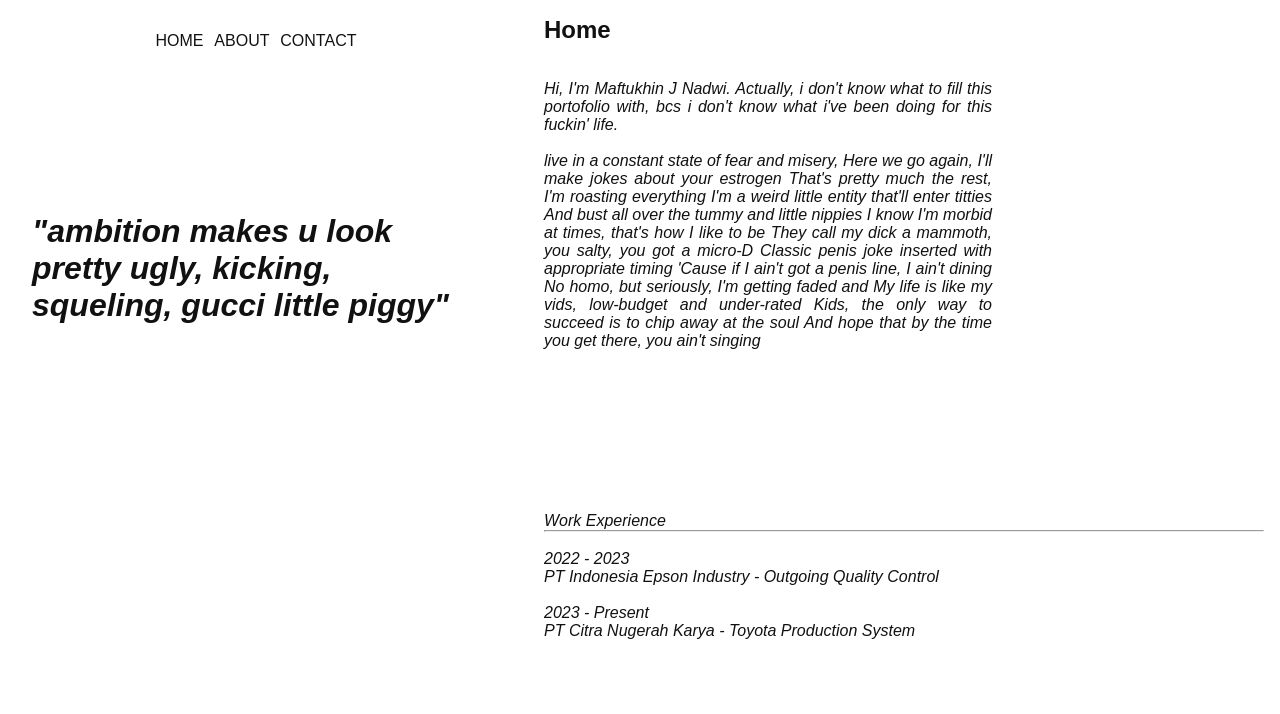
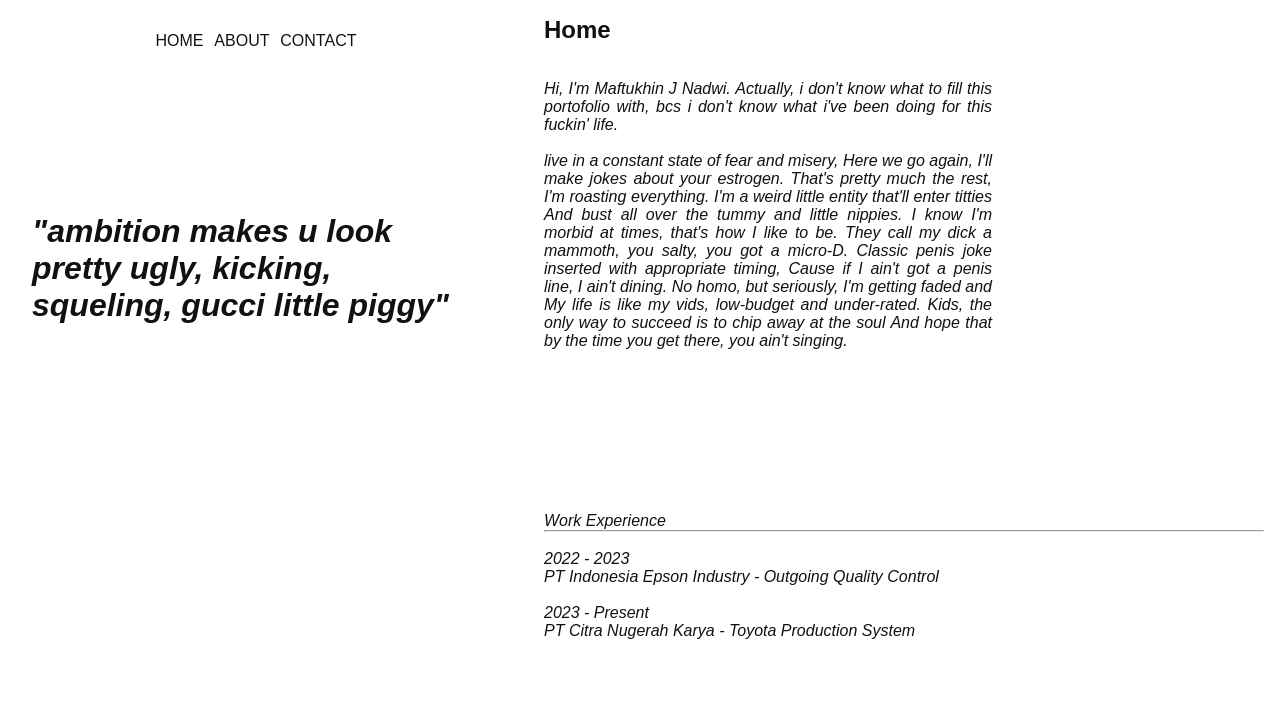
Before and after one commit to mqftukhin/mqftukhin.github.io, a plain HTML site: page index.html in a window 1280 px wide. Shown: the top 714 px of the page. Drawn offline with Linux system fonts and the light colour scheme.

Commit message:
change content

```diff
--- a/index.html
+++ b/index.html
@@ -207,18 +207,18 @@
             </p>
             </br>
             <p> live in a constant state of fear and misery,
-                Here we go again, I'll make jokes about your estrogen
-                That's pretty much the rest, I'm roasting everything
+                Here we go again, I'll make jokes about your estrogen.
+                That's pretty much the rest, I'm roasting everything.
                 I'm a weird little entity that'll enter titties
-                And bust all over the tummy and little nippies
-                I know I'm morbid at times, that's how I like to be
-                They call my dick a mammoth, you salty, you got a micro-D
-                Classic penis joke inserted with appropriate timing
-                'Cause if I ain't got a penis line, I ain't dining
+                And bust all over the tummy and little nippies.
+                I know I'm morbid at times, that's how I like to be.
+                They call my dick a mammoth, you salty, you got a micro-D.
+                Classic penis joke inserted with appropriate timing,
+                Cause if I ain't got a penis line, I ain't dining.
                 No homo, but seriously, I'm getting faded and
-                My life is like my vids, low-budget and under-rated
+                My life is like my vids, low-budget and under-rated.
                 Kids, the only way to succeed is to chip away at the soul
-                And hope that by the time you get there, you ain't singing
+                And hope that by the time you get there, you ain't singing.
             </p>
             </br></br></br></br></br></br></br></br></br>
             <p>Work Experience</br><hr></br></p>
```
